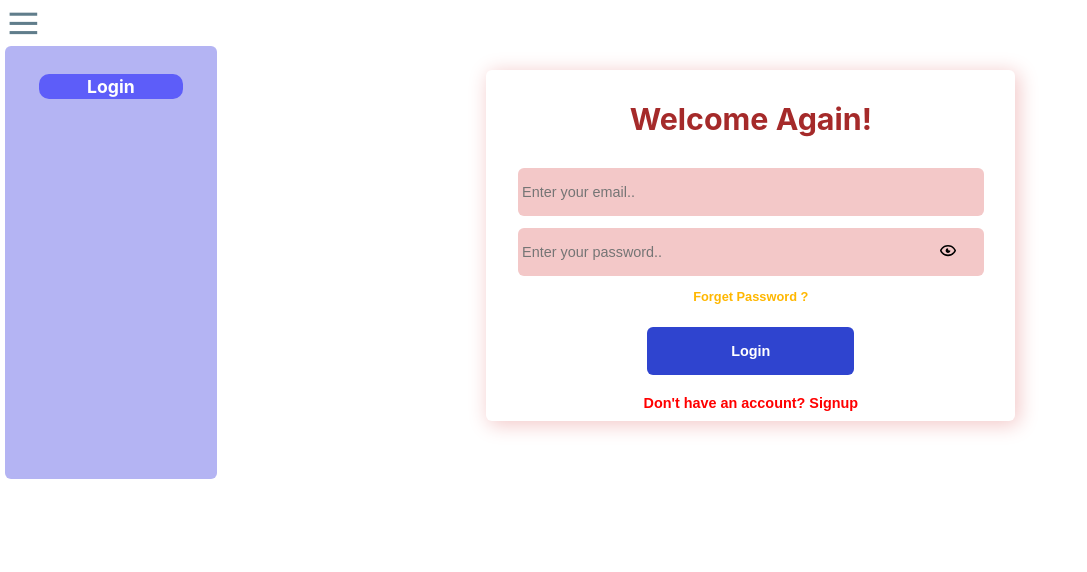
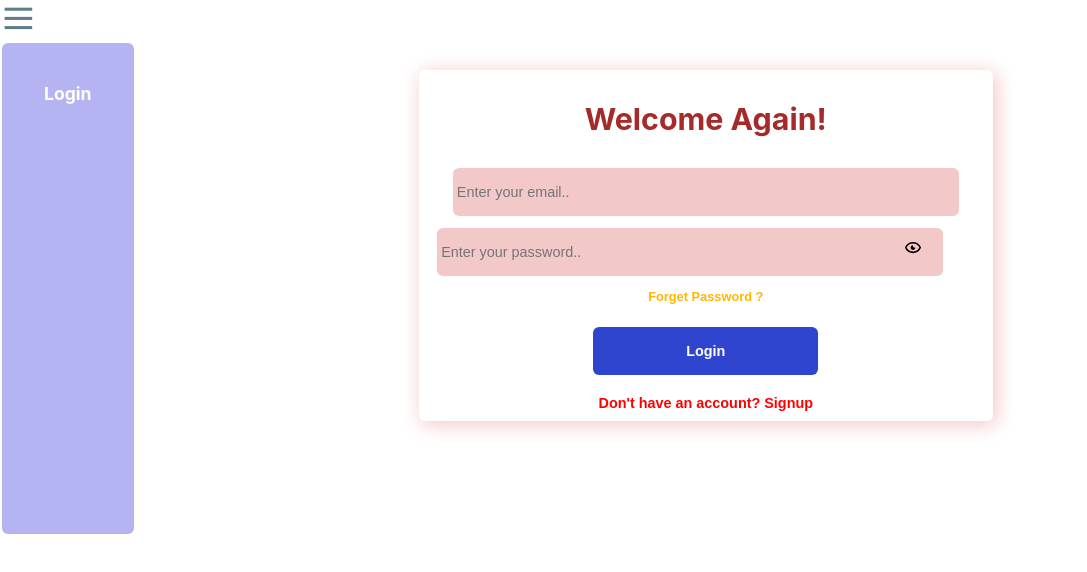
Before and after one commit to Dolly62/MailBox, a React (Create React App) app: page /login in a window 1280 px wide. Shown: the top 572 px of the page, without its empty margins (0-1087 px from the left). Built offline with nearby package versions, Linux system fonts and the light colour scheme.

Commit message:
Some changes in UI

```diff
--- a/src/Components/Authentication/Auth.module.css
+++ b/src/Components/Authentication/Auth.module.css
@@ -31,6 +31,7 @@
   font-size: 0.9rem;
   padding: 4px;
 }
+
 .btn {
   width: 40%;
   margin: 16px auto;
@@ -67,13 +68,9 @@
   }
 }
 
-.inputContainer {
-  position: relative;
-  display: inline-block;
-}
 
 .inputContainer button {
-  position: absolute;
+  position: relative;
   right: 30px;
   top: 30%;
   transform: translate(-50%);
--- a/src/Components/Authentication/Logout.js
+++ b/src/Components/Authentication/Logout.js
@@ -22,6 +22,7 @@ const Logout = () => {
         color: "white",
         fontSize: "1.1rem",
         fontWeight: "bold",
+        cursor: "pointer",
       }}
     >
       Logout
--- a/src/Components/Authentication/ResetPass.js
+++ b/src/Components/Authentication/ResetPass.js
@@ -33,7 +33,7 @@ const ResetPass = () => {
 
       setIsEmail(true);
       const data = await response.json();
-      console.log(data.email);
+      // console.log(data.email);
     } catch (error) {
       alert(error.message);
     } finally {
--- a/src/Components/ChatBox/ComposeMail.module.css
+++ b/src/Components/ChatBox/ComposeMail.module.css
@@ -25,11 +25,10 @@ textarea {
   border-bottom: 1px solid rgb(196, 206, 207);
   margin: 7px auto;
   font-size: 0.9rem;
-  /* resize: vertical; */
 }
 
-input:focus {
-  border: 1px solid white;
+.row input:focus, textarea:focus{
+  outline: 2px solid brown;
 }
 
 .container button {
@@ -41,5 +40,6 @@ input:focus {
   font-weight: bold;
   font-size: 1rem;
   text-align: center;
-  height: 4vh;
+  height: 5vh;
+  cursor: pointer;
 }
--- a/src/Components/ChatBox/EntireMsg.js
+++ b/src/Components/ChatBox/EntireMsg.js
@@ -1,5 +1,4 @@
 import React from "react";
-import { Card } from "react-bootstrap";
 import { useSelector } from "react-redux";
 import { useParams } from "react-router-dom";
 import classes from "./EntireMsg.module.css";
--- a/src/Components/ChatBox/Inbox.js
+++ b/src/Components/ChatBox/Inbox.js
@@ -3,7 +3,6 @@ import { useDispatch, useSelector } from "react-redux";
 import { mailActions } from "../../Store/ComposeMails";
 import classes from "./Inbox.module.css";
 import { AiOutlineDelete } from "react-icons/ai";
-import { GoUnread, GoRead } from "react-icons/go";
 import { useHistory } from "react-router-dom";
 import { fetchMailData } from "../../Store/mailActionCreator";
 
@@ -38,7 +37,7 @@ const Inbox = () => {
     } else {
       dispatch(mailActions.clearAllMails());
     }
-  }, [dispatch]);
+  }, [dispatch, isLoggedIn]);
 
   //----------------------------------------------- IS MESSAGE READ OR NOT HANDLER---------------------------------------//
   const readMsgHandler = async (msgName, isRead) => {
--- a/src/Components/ChatBox/Sent.js
+++ b/src/Components/ChatBox/Sent.js
@@ -28,7 +28,7 @@ const Sent = () => {
     } else {
       dispatch(mailActions.clearAllMails());
     }
-  }, [dispatch]);
+  }, [dispatch, isLoggedIn]);
 
   //------------------------------------------------DELETE MAIL HANDLER------------------------------//
   const deleteSentMailHandler = async (name) => {
--- a/src/Components/Header/Header.js
+++ b/src/Components/Header/Header.js
@@ -9,15 +9,20 @@ import { BsPlusCircle } from "react-icons/bs";
 const Header = () => {
   const isLoggedIn = useSelector((state) => state.auth.isLoggedIn);
 
-  const unreadMsgCount = useSelector(state => state.composeMail.unreadMsgCount);
-  const totalMsgInSent = useSelector(state => state.composeMail.totalMsg);
+  const unreadMsgCount = useSelector(
+    (state) => state.composeMail.unreadMsgCount
+  );
+  const totalMsgInSent = useSelector((state) => state.composeMail.totalMsg);
 
   return (
     <Container className={classes.navContainer}>
       <Nav className={classes.navItem}>
         {isLoggedIn && (
           <NavLink to="/send-mail">
-            <BsPlusCircle title="Compose mail" style={{ fontSize: "2rem" }} />
+            <BsPlusCircle
+              title="Compose mail"
+              style={{ fontSize: "2rem", marginBottom: "10px" }}
+            />
           </NavLink>
         )}
         {isLoggedIn && (
--- a/src/Components/Header/Header.module.css
+++ b/src/Components/Header/Header.module.css
@@ -3,18 +3,16 @@
 }
 
 .navItem div {
-  margin: 6px;
+  margin-bottom: 7px;
   padding: 2px;
   font-size: 1.1rem;
   font-weight: bold;
+  width: 100%;
+  border-radius: 10px;
+  cursor: pointer;
+  height: 5vh;
 }
 .navItem a {
   text-decoration: none;
   color: white;
 }
-
-.row {
-  background: rgb(93, 93, 249);
-  border: none;
-  border-radius: 10px;
-}
--- a/src/Components/SideBar/SideBar.module.css
+++ b/src/Components/SideBar/SideBar.module.css
@@ -1,31 +1,30 @@
-*{
+* {
   box-sizing: border-box;
 }
 
-.gridContainer{
+.gridContainer {
   width: 100%;
   display: flex;
   flex-direction: row;
 }
 
-.left{
-    width: 20%;
+.left {
   background: none;
   border: none;
-    margin: 5px;
 }
 
-
-.bottomNav{
+.bottomNav {
+  margin: 2px;
+  padding: 30px;
   text-align: center;
   border: none;
   border-radius: 6px;
-    padding: 20px;
+  padding: 20px auto;
   width: 100%;
-    height: 90%;
+  height: 100%;
   background: rgb(180, 180, 243);
 }
 
-.right{
+.right {
   width: 100%;
 }
--- a/src/Store/mailActionCreator.js
+++ b/src/Store/mailActionCreator.js
@@ -16,7 +16,7 @@ export const fetchMailData = () => {
       const sentData = await sentResponse.json();
 
       if (!sentData) {
-        console.log("clear");
+        // console.log("clear");
         dispatch(mailActions.clearAllMails());
       }
       if (sentData) {
```
Lines whose indentation alone changed are shown as unchanged.
